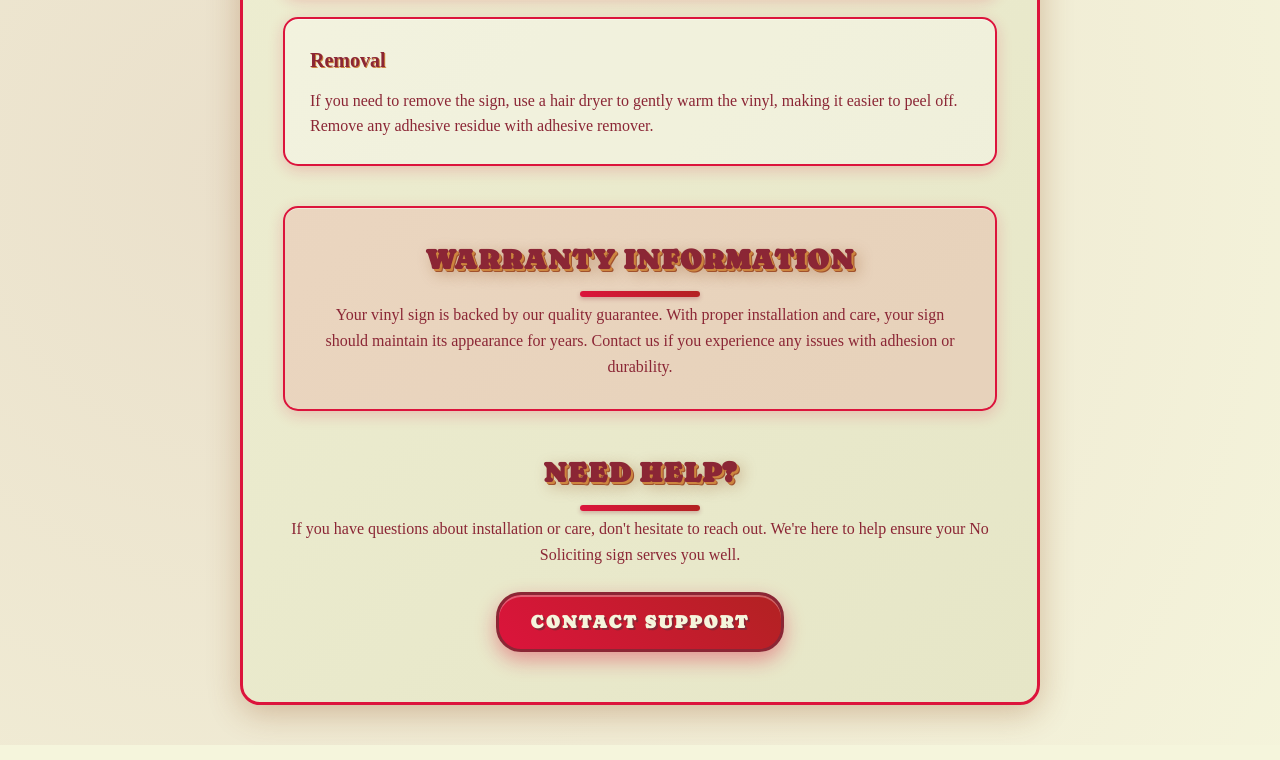
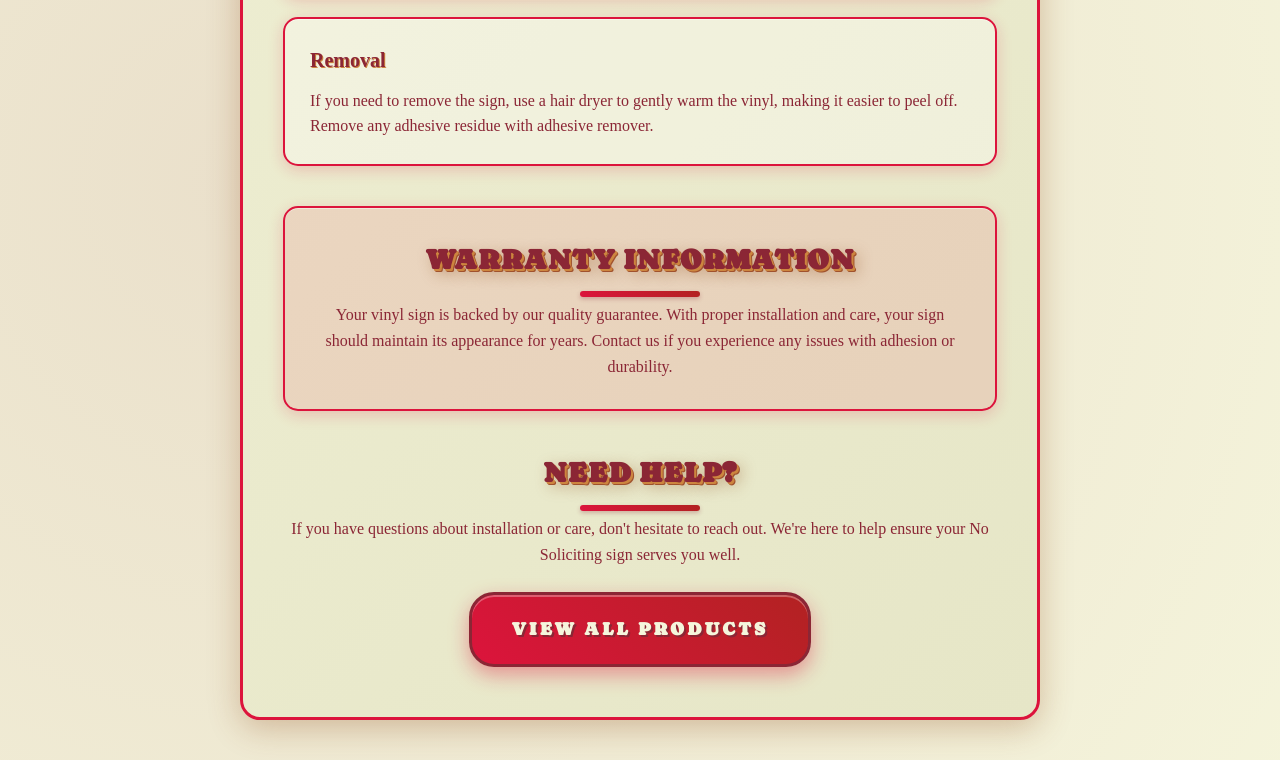
Before and after one commit to EliavD/NSS, a plain HTML site: page info.html in a window 1280 px wide. Shown: the part 2134-2894 px from the top of the page. Drawn offline with Linux system fonts and the light colour scheme.

Commit message:
Update info.html

```diff
--- a/info.html
+++ b/info.html
@@ -88,6 +88,6 @@
     <p class="contact-text">
         If you have questions about installation or care, don't hesitate to reach out. We're here to help ensure your No Soliciting sign serves you well.
     </p>
-    <button class="contact-button" onclick="window.location.href='press.html'">Contact Support</button>
+     <a href="product.html" class="cta-button">View All Products</a>
 </div>
 </html>
```
